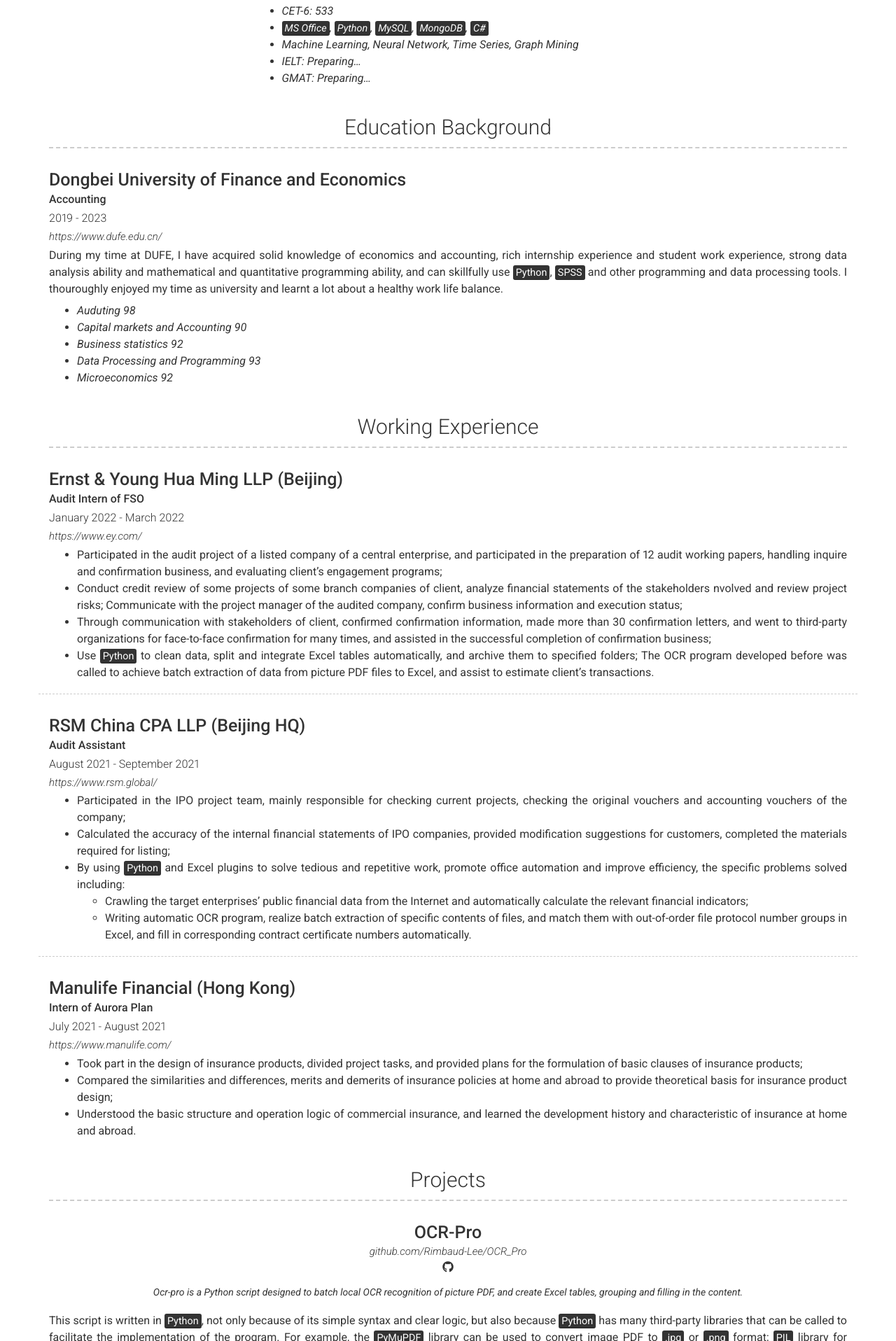
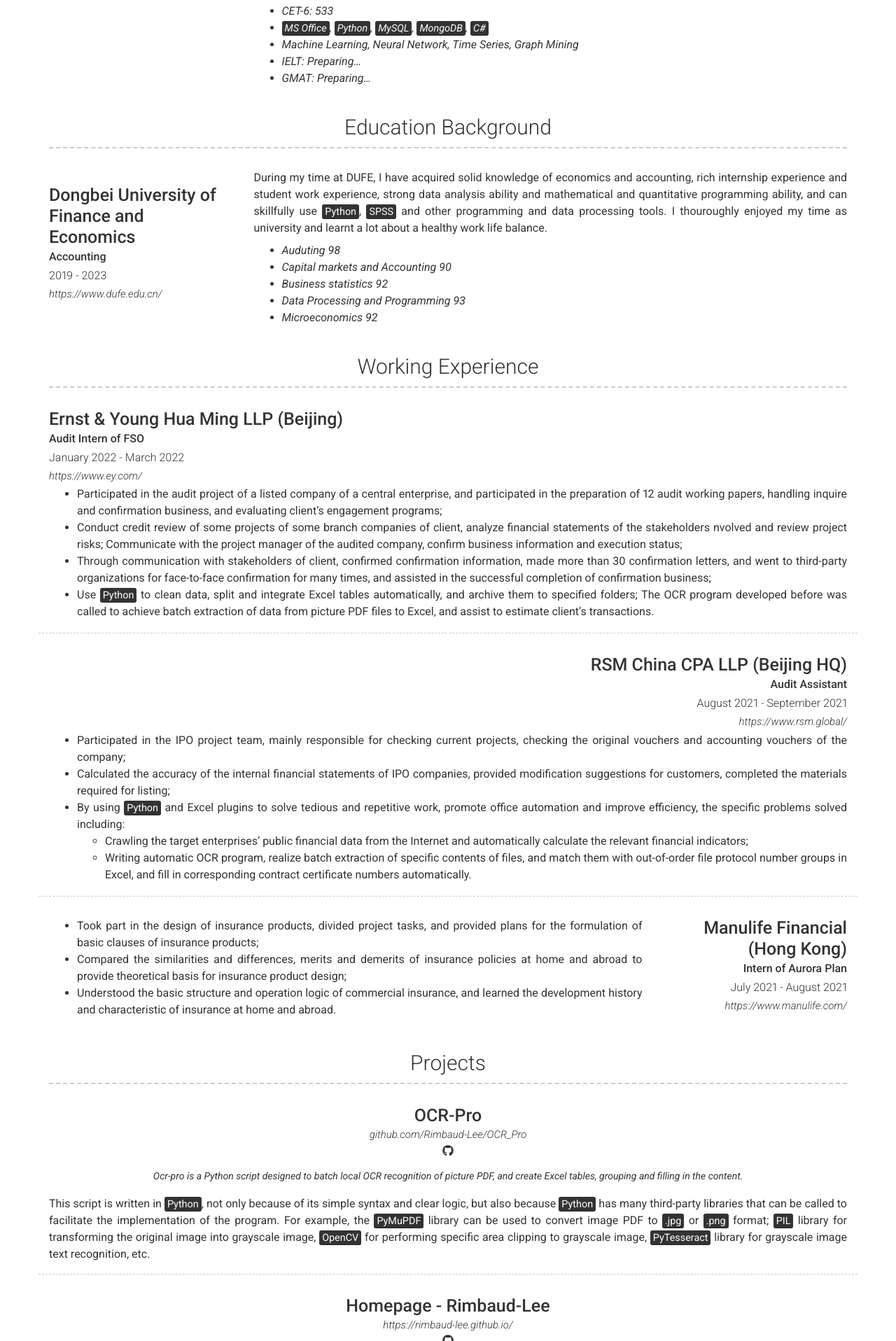
Before and after one commit to Rimbaud-Lee/resume_en, a Jekyll site: the page built from index.md, in a window 1280 px wide. Shown: the part 532-2448 px from the top of the page at 70% size. Built offline with Jekyll 4.4.1, drawn with Linux system fonts in a browser that asks for light colours; nearby versions of some CDN libraries.

Commit message:
_config.yml

```diff
--- a/_config.yml
+++ b/_config.yml
@@ -69,7 +69,7 @@ content:
   - title: Education Background
     layout: list
     content:
-      - layout: top # left
+      - layout: left
         title: Dongbei University of Finance and Economics
         sub_title: Accounting
         caption: 2019 - 2023
@@ -103,7 +103,7 @@ content:
           - Through communication with stakeholders of client, confirmed confirmation information, made more than 30 confirmation letters, and went to third-party organizations for face-to-face confirmation for many times, and assisted in the successful completion of confirmation business;
           - Use <mark>Python</mark> to clean data, split and integrate Excel tables automatically, and archive them to specified folders; The OCR program developed before was called to achieve batch extraction of data from picture PDF files to Excel, and assist to estimate client's transactions.
 
-      - layout: top # left
+      - layout: top-right # left
         border: weak
         title: RSM China CPA LLP (Beijing HQ)
         sub_title: Audit Assistant
@@ -118,7 +118,7 @@ content:
             - Crawling the target enterprises' public financial data from the Internet and automatically calculate the relevant financial  indicators;
             - Writing automatic OCR program, realize batch extraction of specific contents of files, and match them with out-of-order  file protocol number groups in Excel, and fill in corresponding contract certificate numbers automatically.
 
-      - layout: top # left
+      - layout: right # left
         title: Manulife Financial (Hong Kong)
         sub_title: Intern of Aurora Plan
         caption: July 2021 - August 2021
```
